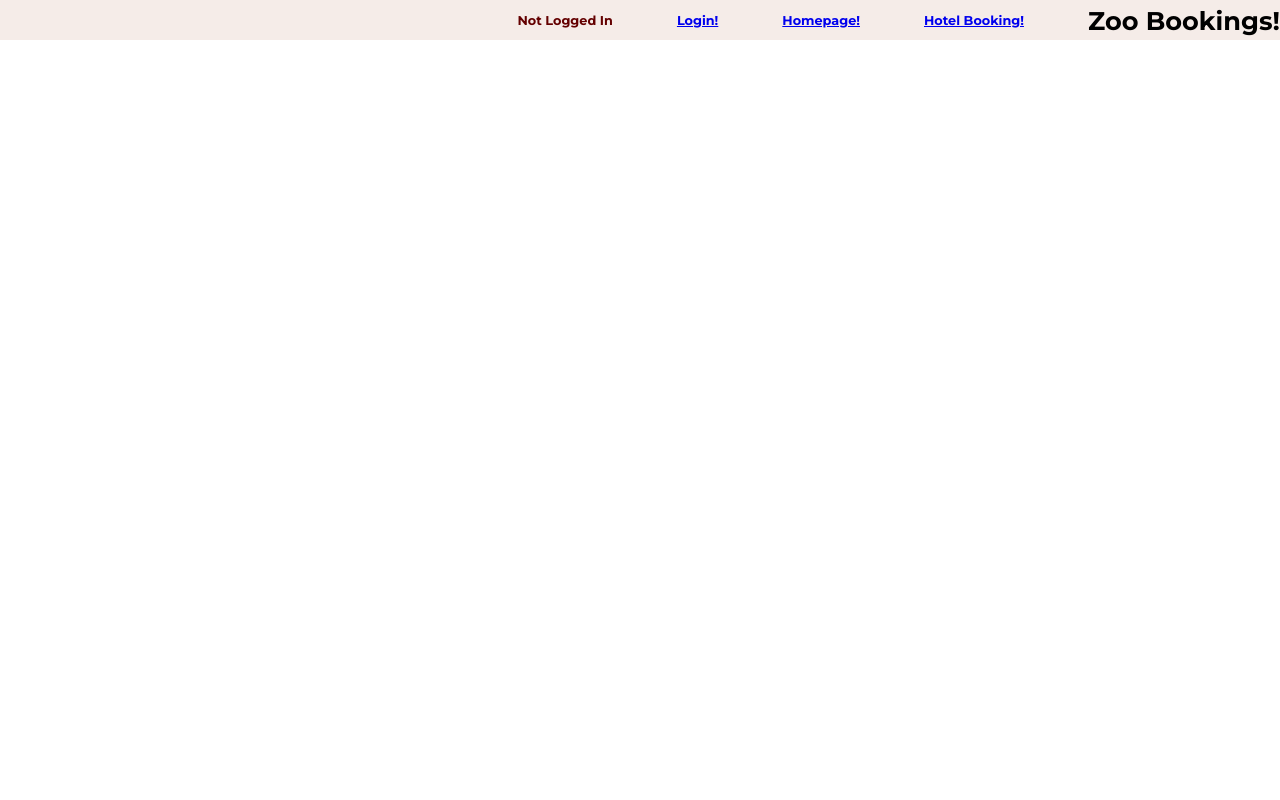
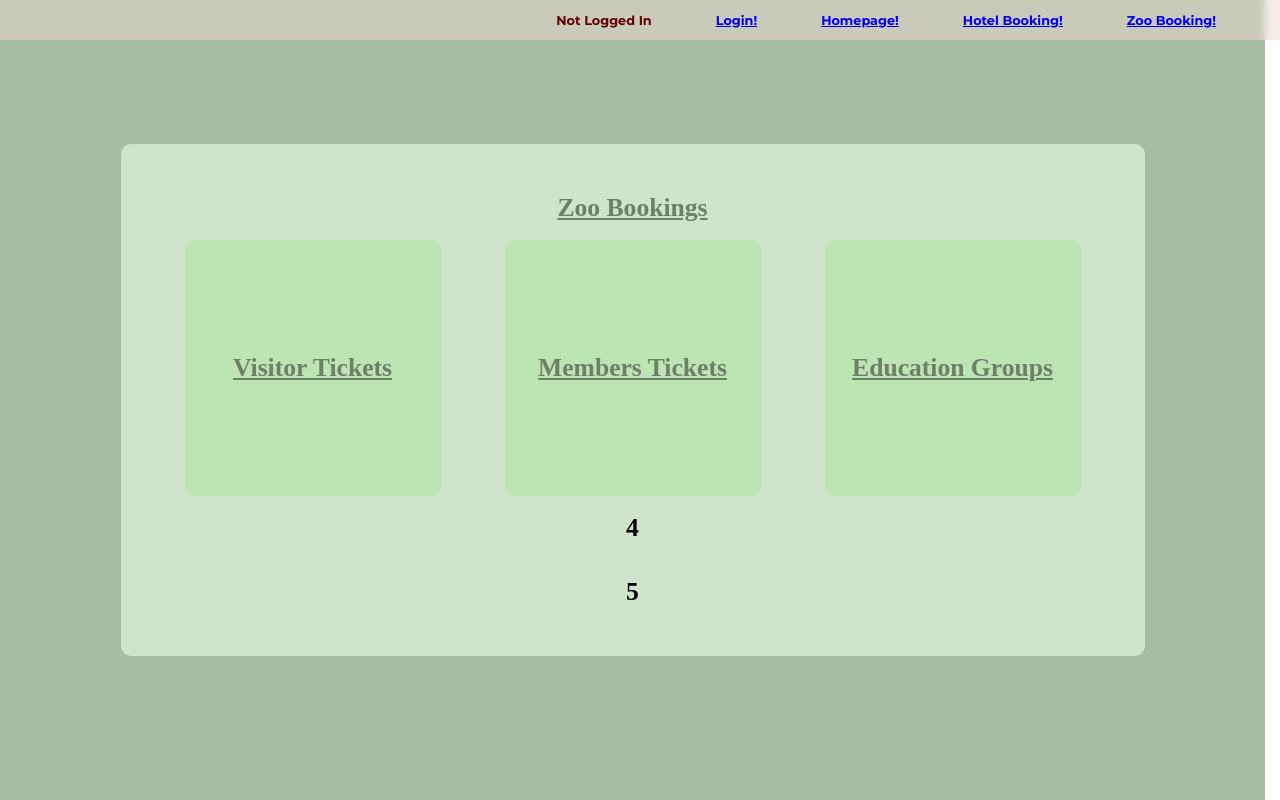
Before and after one commit to AlexB-png/OS-Mock-Task2, a Vue app: page /zoobooking in a window 1280 px wide. Built offline with nearby package versions, Linux system fonts and the light colour scheme.

Commit message:
zoo page

```diff
--- a/src/App.vue
+++ b/src/App.vue
@@ -27,6 +27,8 @@
       justify-content: right;
       gap: 5vw;
 
+      padding-right: 5vw;
+
       height: 5vh;
     }
   }
@@ -40,8 +42,7 @@
         <RouterLink to="/login">Login!</RouterLink>
         <RouterLink to="/">Homepage!</RouterLink>
         <RouterLink to="/hotelbooking">Hotel Booking!</RouterLink>
-        <h1>Zoo Bookings!</h1>
-
+        <RouterLink to="/zoobooking">Zoo Booking!</RouterLink>
       </div>
     </div>
 
--- a/src/Router.js
+++ b/src/Router.js
@@ -2,11 +2,13 @@ import LoginPage from './components/VueFunctions/LoginPage/LoginPage.vue'
 import { createWebHistory, createRouter } from 'vue-router'
 import Homepage from './components/VueFunctions/HomePage/HomePage.vue'
 import Booking from './components/VueFunctions/HotelBooking/HotelBooking.vue'
+import ZooBooking from './components/VueFunctions/ZooBooking/ZooBooking.vue'
 
 const routes = [
   { path: '/login', component: LoginPage },
   { path: '/', component: Homepage},
-  { path: '/hotelbooking', component: Booking}
+  { path: '/hotelbooking', component: Booking},
+  { path: '/zoobooking', component: ZooBooking}
 ]
 
 export const router = createRouter({
--- a/src/components/VueFunctions/ZooBooking/ZooBooking.vue
+++ b/src/components/VueFunctions/ZooBooking/ZooBooking.vue
@@ -0,0 +1,7 @@
+<!-- <style src="./ZooBookingModules/ZooBooking.css"></style> -->
+
+<style scoped src="./ZooBookingModules/ZooBookingScoped.css"></style>
+
+<template src="./ZooBookingModules/ZooBooking.html"></template>
+
+<!-- <script src="./ZooBookingModules/ZooBooking.js"></script> -->
--- /dev/null
+++ b/src/components/VueFunctions/ZooBooking/ZooBookingModules/ZooBooking.html
@@ -0,0 +1,22 @@
+<main>
+  <div class="content">
+    <h1 class="zooTitle">Zoo Bookings</h1>
+    <div class="options">
+      <div class="option">
+        <h1>Visitor Tickets</h1>
+
+
+      </div>
+
+      <div class="option">
+        <h1>Members Tickets</h1>
+      </div>
+
+      <div class="option">
+        <h1>Education Groups</h1>
+      </div>
+    </div>
+    <h1>4</h1>
+    <h1>5</h1>
+  </div>
+</main>
--- /dev/null
+++ b/src/components/VueFunctions/ZooBooking/ZooBookingModules/ZooBookingScoped.css
@@ -0,0 +1,52 @@
+main {
+  background-color: #A8BBA3;
+  height: 100vh;
+
+  display: flex;
+  justify-content: center;
+  align-items: center;
+}
+
+.content {
+  background-color: var(--green-light);
+
+  width: 80vw;
+  height: 40vw;
+
+  display: flex;
+  justify-content: center;
+  align-items: center;
+  flex-direction: column;
+
+  border-radius: 10px;
+
+  .zooTitle {
+    color: var(--green-text);
+    text-decoration: underline;
+    font-size: 2rem;
+  }
+
+  .options {
+    width: 70vw;
+    display: flex;
+    flex-direction: row;
+    justify-content: space-between;
+
+    .option {
+      background-color: rgb(189, 228, 179);
+      height: 20vw;
+      width: 20vw;
+
+      border-radius: 10px;
+
+      display: flex;
+      justify-content: center;
+      align-items: center;
+
+      h1 {
+        color: var(--green-text);
+        text-decoration: underline;
+      }
+    }
+  }
+}
```
Also changed, not shown: src/components/VueFunctions/ZooBooking/ZooBookingModules/ZooBooking.css (added, +11 -0 lines), src/components/VueFunctions/ZooBooking/ZooBookingModules/ZooBooking.js (added, +8 -0 lines), src/components/VueFunctions/LoginPage/LoginPageModules/LoginPage.js (indentation only), src/components/VueFunctions/ZooBooking/ZooBooking.html (deleted), 1 other file (tests, documents, lock files or other folders).
